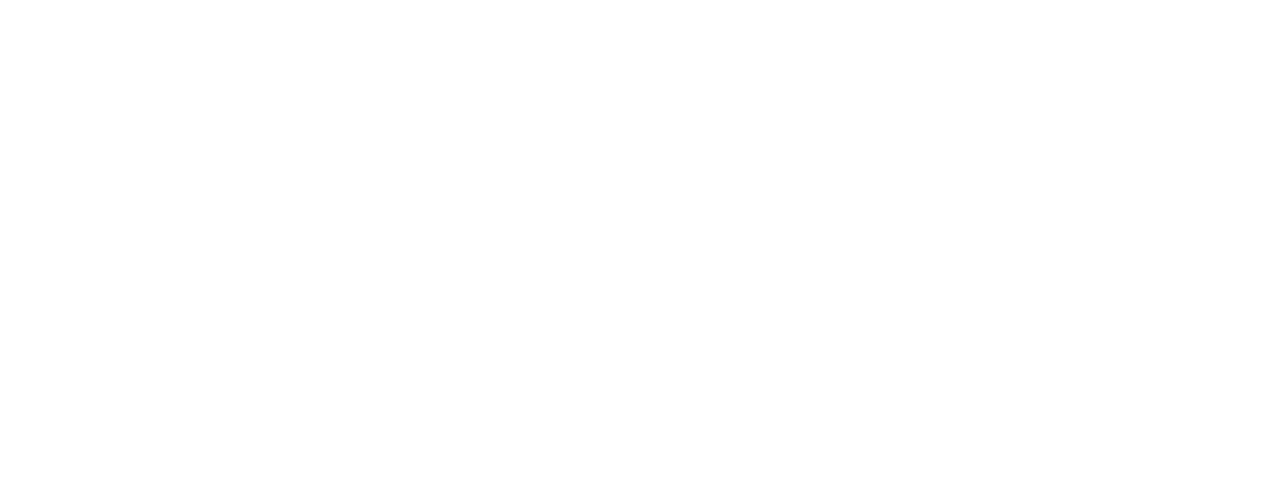
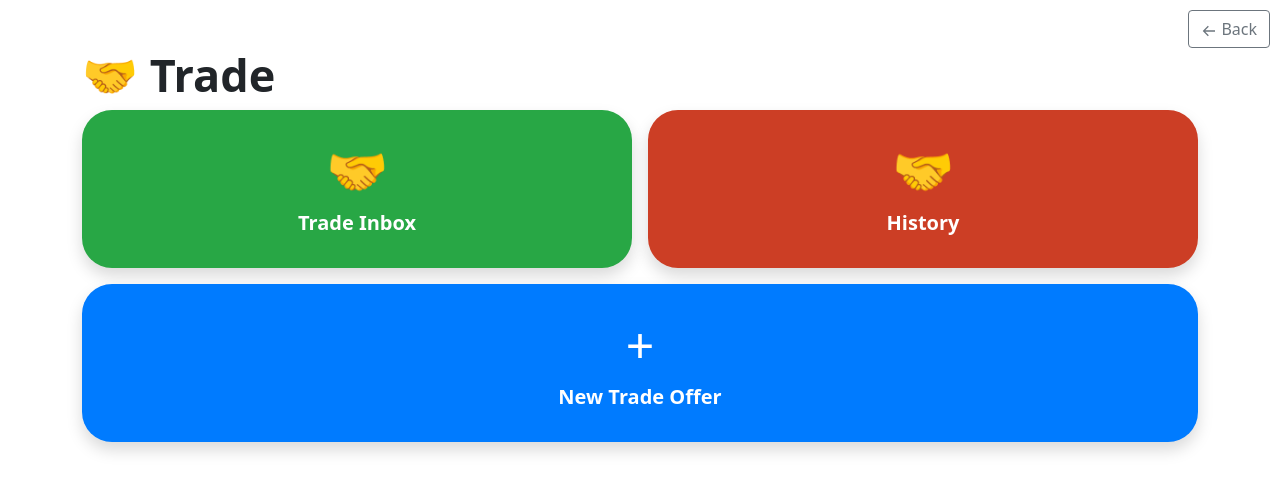
Before and after one commit to ryanntannn/hub-empire, a React (Create React App) app in the folder client/: page /trade in a window 1280 px wide. Before the commit this address had no page. Shown: the top 492 px of the page. Built offline with nearby package versions, Linux system fonts and the light colour scheme.

Commit message:
Add trade home page

```diff
--- a/client/src/components/MyCards.tsx
+++ b/client/src/components/MyCards.tsx
@@ -17,28 +17,21 @@
 			<Container className='mt-5'>
 				<BackButton />
 				<h1 className='title'>🏢 My Cards</h1>
-				<Container fluid className='mt-5 '>
-					<Row className='mt-3 gx-3'>
-						<Col>
+				<Container fluid className='mt-3 '>
+					<Row className='mt-3 gy-3'>
+						<Col xs='auto'>
 							<TestCard />
 						</Col>
-						<Col>
+						<Col xs='auto'>
 							<TestCard />
 						</Col>
-					</Row>
-					<Row className='mt-3 gx-3'>
-						<Col>
+						<Col xs='auto'>
 							<TestCard />
 						</Col>
-						<Col>
+						<Col xs='auto'>
 							<TestCard />
 						</Col>
-					</Row>
-					<Row className='mt-3 gx-3'>
-						<Col>
-							<TestCard />
-						</Col>
-						<Col>
+						<Col xs='auto'>
 							<TestCard />
 						</Col>
 					</Row>
--- /dev/null
+++ b/client/src/components/Trade.tsx
@@ -0,0 +1,43 @@
+import { Col, Container, Row } from 'reactstrap';
+import BackButton from './BackButton';
+import NavButton from './NavButton';
+
+export default function Trade() {
+	return (
+		<div className='page'>
+			<Container className='mt-5'>
+				<BackButton />
+				<h1 className='title'>🤝‍ Trade</h1>
+				<Row className='mb-3 gx-3'>
+					<Col>
+						<NavButton
+							title='Trade Inbox'
+							emoji='‍🤝‍'
+							linkTo='/trade/inbox'
+							color='#28A745'
+						/>
+					</Col>
+
+					<Col>
+						<NavButton
+							title='History'
+							emoji='🤝‍'
+							linkTo='/trade/history'
+							color='#cc3e25'
+						/>
+					</Col>
+				</Row>
+				<Row className='mb-3 gx-3'>
+					<Col>
+						<NavButton
+							title='New Trade Offer'
+							emoji='‍+'
+							linkTo='/trade/new'
+							color='#007BFF'
+						/>
+					</Col>
+				</Row>
+			</Container>
+		</div>
+	);
+}
--- a/client/src/index.tsx
+++ b/client/src/index.tsx
@@ -7,6 +7,7 @@
 import './styles/shadow.css';
 import './styles/master.css';
 import MyCards from './components/MyCards';
+import Trade from './components/Trade';
 
 const rootElement = document.getElementById('root');
 render(
@@ -14,6 +15,7 @@
 		<Routes>
 			<Route path='/' element={<Home />} />
 			<Route path='/my-cards' element={<MyCards />} />
+			<Route path='/trade' element={<Trade />} />
 		</Routes>
 	</BrowserRouter>,
 	rootElement
--- a/client/src/styles/master.css
+++ b/client/src/styles/master.css
@@ -37,6 +37,8 @@
 	text-align: center;
 	overflow: hidden;
 	padding-top: 70px;
+	width: 170px;
+	margin: 0;
 }
 
 .card .top-color-area {
```
